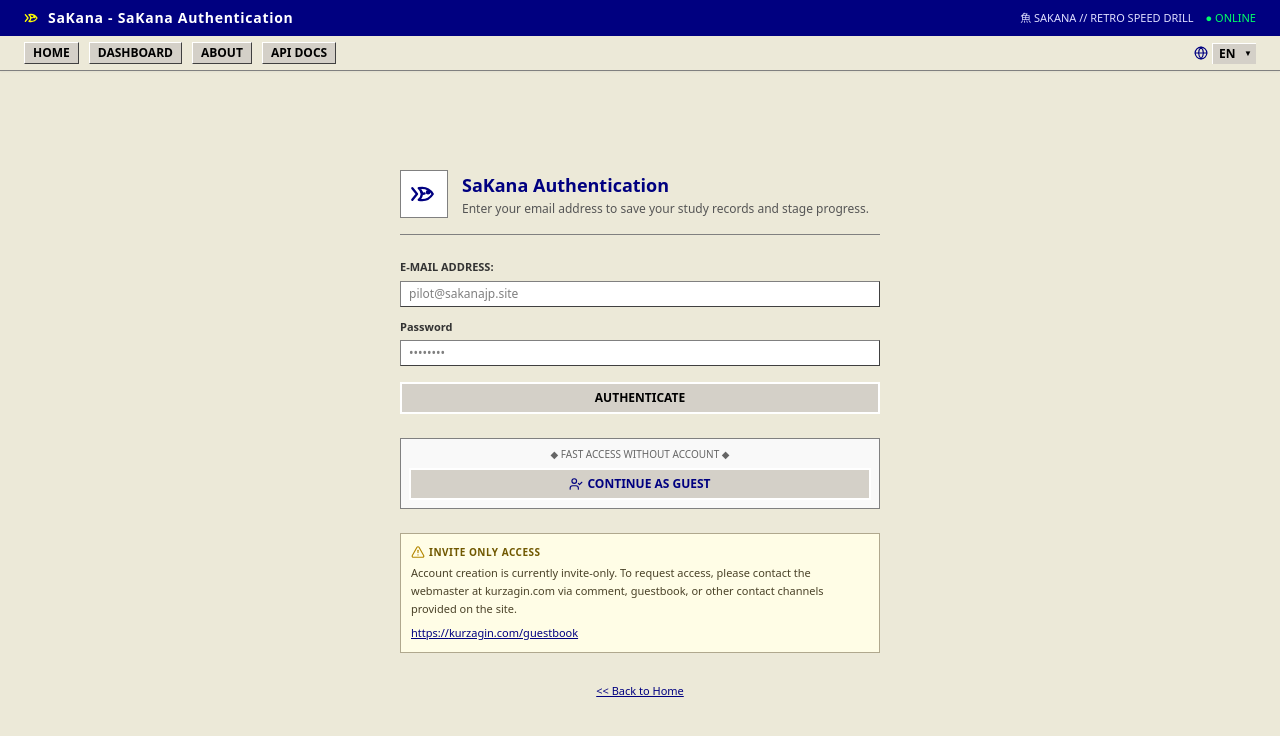
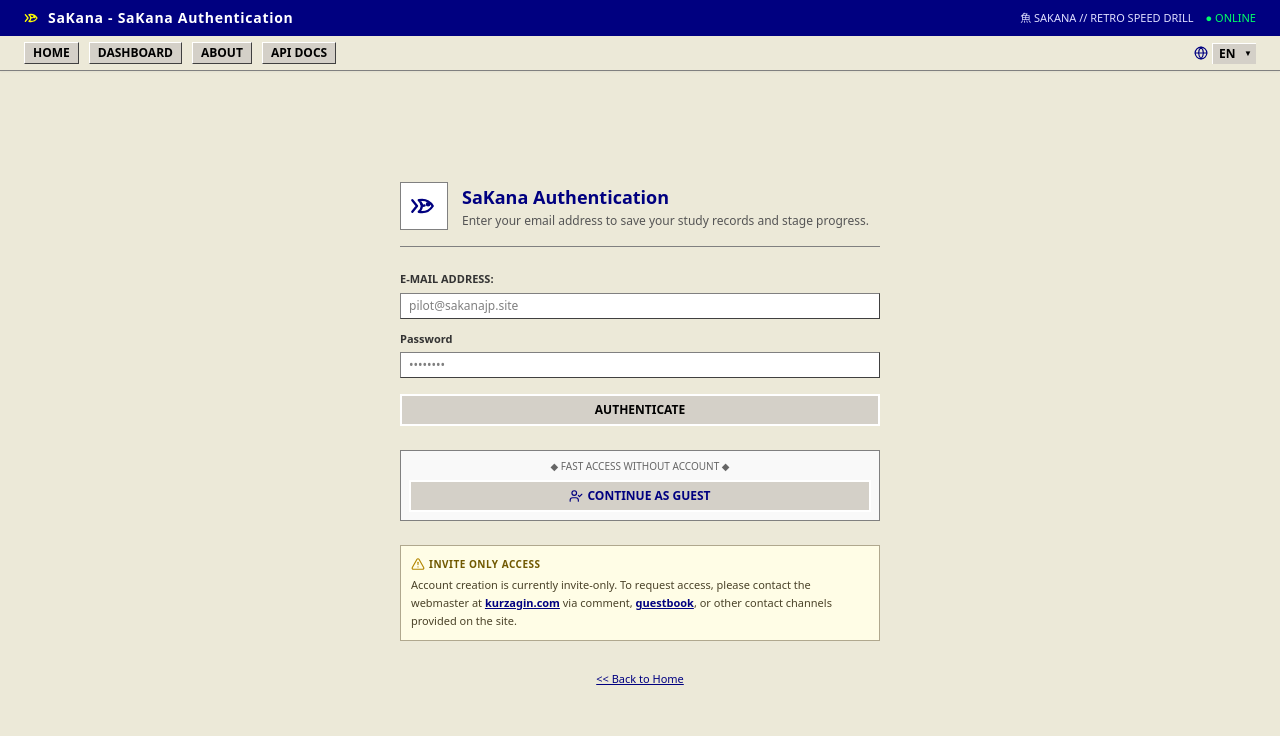
Before and after one commit to kurzagin/japanese-learning, a Next.js app: page /login in a window 1280 px wide. Shown: the top 736 px of the page. Built offline with nearby package versions, Linux system fonts and the light colour scheme; no server answers.

Commit message:
fix(login): render inline links for main site and guestbook in invite notice

```diff
--- a/src/app/login/page.tsx
+++ b/src/app/login/page.tsx
@@ -149,18 +149,26 @@ export default function LoginPage() {
               <span>{t.login.inviteNoticeTitle}</span>
             </div>
             <p>
-              {t.login.inviteNoticeText}
-            </p>
-            <div className="pt-0.5">
+              {t.login.inviteNoticeText.beforeMainSite}
+              <a
+                href="https://kurzagin.com"
+                target="_blank"
+                rel="noopener noreferrer"
+                className="text-[#000080] underline font-bold hover:text-[#cc0000]"
+              >
+                {t.login.inviteNoticeText.mainSite}
+              </a>
+              {t.login.inviteNoticeText.between}
               <a
                 href="https://kurzagin.com/guestbook"
                 target="_blank"
                 rel="noopener noreferrer"
-                className="text-[#000080] font-mono underline hover:text-[#cc0000] break-all inline-block"
+                className="text-[#000080] underline font-bold hover:text-[#cc0000]"
               >
-                https://{t.login.inviteNoticeLinkText}
+                {t.login.inviteNoticeText.guestbook}
               </a>
-            </div>
+              {t.login.inviteNoticeText.afterGuestbook}
+            </p>
           </div>
 
           <div className="text-center">
--- a/src/data/i18n.ts
+++ b/src/data/i18n.ts
@@ -46,8 +46,13 @@ export interface TranslationSchema {
     guestBtn: string;
     returnLink: string;
     inviteNoticeTitle: string;
-    inviteNoticeText: string;
-    inviteNoticeLinkText: string;
+    inviteNoticeText: {
+      beforeMainSite: string;
+      mainSite: string;
+      between: string;
+      guestbook: string;
+      afterGuestbook: string;
+    };
   };
   dashboard: {
     windowTitle: string;
@@ -317,8 +322,13 @@ export const translations: Record<Locale, TranslationSchema> = {
       guestBtn: "CONTINUE AS GUEST",
       returnLink: "<< Back to Home",
       inviteNoticeTitle: "INVITE ONLY ACCESS",
-      inviteNoticeText: "Account creation is currently invite-only. To request access, please contact the webmaster at kurzagin.com via comment, guestbook, or other contact channels provided on the site.",
-      inviteNoticeLinkText: "kurzagin.com/guestbook",
+      inviteNoticeText: {
+        beforeMainSite: "Account creation is currently invite-only. To request access, please contact the webmaster at ",
+        mainSite: "kurzagin.com",
+        between: " via comment, ",
+        guestbook: "guestbook",
+        afterGuestbook: ", or other contact channels provided on the site.",
+      },
     },
     dashboard: {
       windowTitle: "Study Dashboard",
@@ -533,8 +543,13 @@ export const translations: Record<Locale, TranslationSchema> = {
       guestBtn: "MASUK SEBAGAI TAMU",
       returnLink: "<< Kembali ke Beranda",
       inviteNoticeTitle: "AKSES KHUSUS UNDANGAN",
-      inviteNoticeText: "Pembuatan akun saat ini hanya melalui undangan. Untuk meminta akses, silakan hubungi webmaster di kurzagin.com melalui komentar, buku tamu, atau kontak lainnya yang tersedia di situs tersebut.",
-      inviteNoticeLinkText: "kurzagin.com/guestbook",
+      inviteNoticeText: {
+        beforeMainSite: "Pembuatan akun saat ini hanya melalui undangan. Untuk meminta akses, silakan hubungi webmaster di ",
+        mainSite: "kurzagin.com",
+        between: " melalui komentar, ",
+        guestbook: "buku tamu",
+        afterGuestbook: ", atau kontak lainnya yang tersedia di situs tersebut.",
+      },
     },
     dashboard: {
       windowTitle: "Dashboard Latihan",
@@ -749,8 +764,13 @@ export const translations: Record<Locale, TranslationSchema> = {
       guestBtn: "ゲストとして入室",
       returnLink: "<< トップページに戻る",
       inviteNoticeTitle: "完全招待制のお知らせ",
-      inviteNoticeText: "現在、新規アカウント作成は招待制となっております。アカウントの作成をご希望の方は、kurzagin.com のコメント欄、ゲストブック、またはサイト内の各連絡先から管理者までお問い合わせください。",
-      inviteNoticeLinkText: "kurzagin.com/guestbook",
+      inviteNoticeText: {
+        beforeMainSite: "現在、新規アカウント作成は招待制となっております。アカウントの作成をご希望の方は、",
+        mainSite: "kurzagin.com",
+        between: " のコメント欄、",
+        guestbook: "ゲストブック",
+        afterGuestbook: "、またはサイト内の各連絡先から管理者までお問い合わせください。",
+      },
     },
     dashboard: {
       windowTitle: "道場メインメニュー",
```
